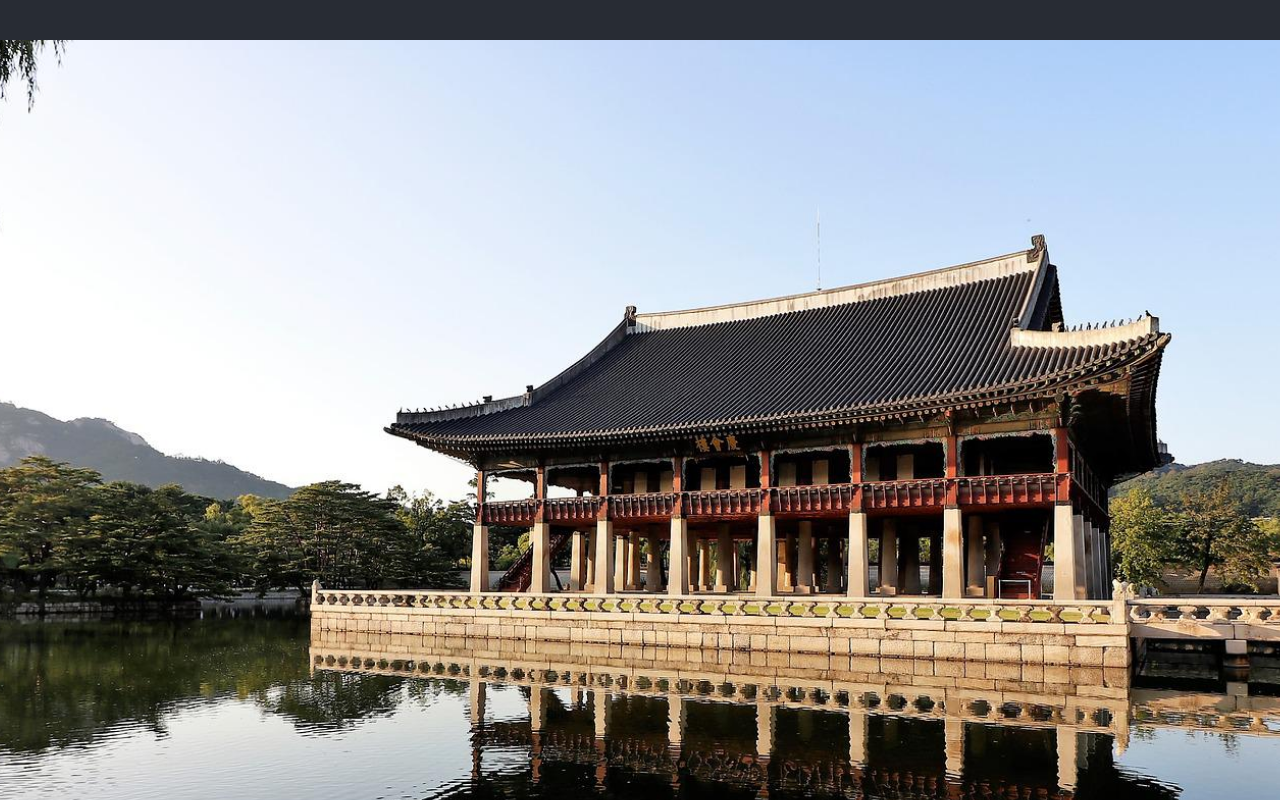
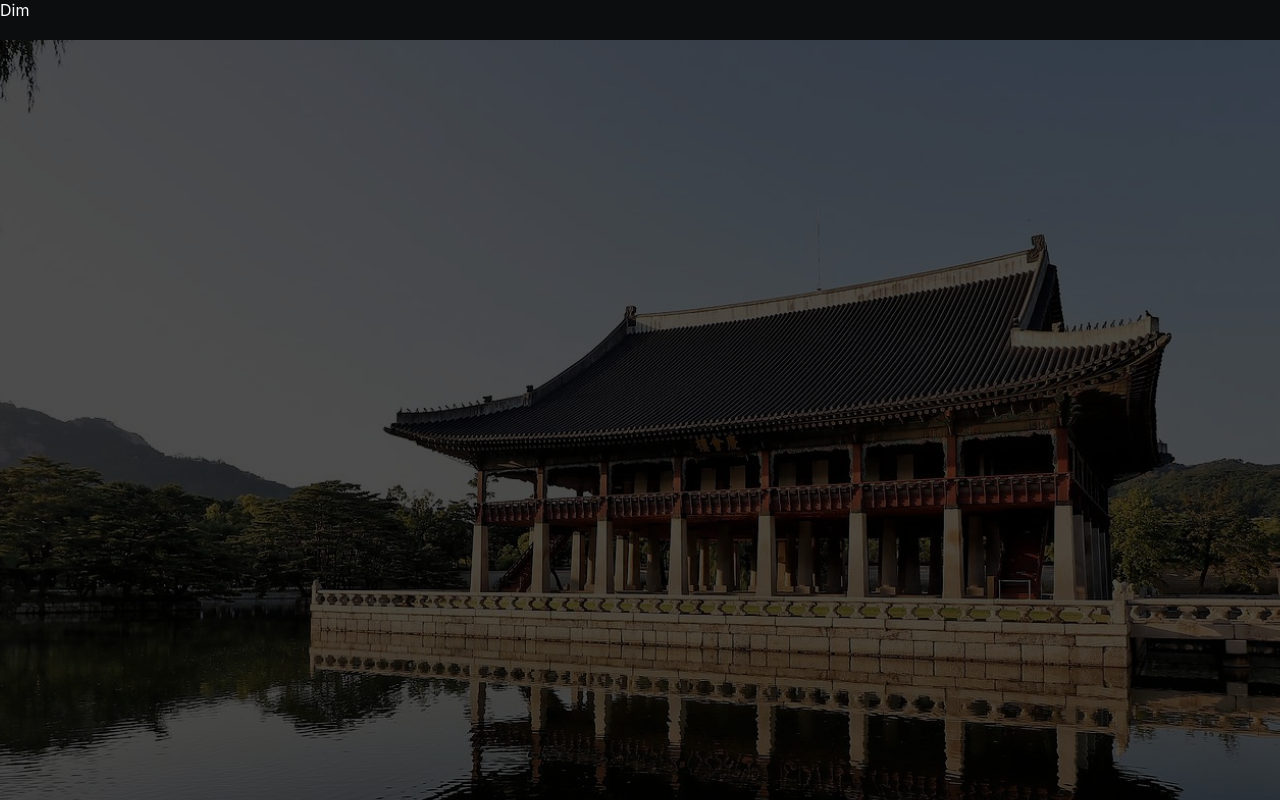
Before and after one commit to KNUTKnutu/Knutu, a React (Vite) app in the folder frontend/: page / in a window 1280 px wide. Shown: the top 800 px of the page. Built offline with nearby package versions, Linux system fonts and the light colour scheme.

Commit message:
Knutu-17 Dim Conponent

```diff
--- a/frontend/index.html
+++ b/frontend/index.html
@@ -1,13 +1,14 @@
 <!DOCTYPE html>
-<html lang="en">
+<html lang="ko">
   <head>
     <meta charset="UTF-8" />
     <link rel="icon" type="image/svg+xml" href="/src/favicon.svg" />
     <meta name="viewport" content="width=device-width, initial-scale=1.0" />
-    <title>Vite App</title>
+    <title>Knutu</title>
   </head>
   <body>
     <div id="root"></div>
+    <div id="portal"></div>
     <script type="module" src="/src/main.tsx"></script>
   </body>
 </html>
--- a/frontend/src/App.tsx
+++ b/frontend/src/App.tsx
@@ -1,24 +1,26 @@
-import { useState } from 'react'
-import logo from './logo.svg'
-import './App.css'
-import IntroScene from "/src/Scenes/IntroScene/IntroScene";
-import LobbyScene from "/src/Scenes/LobbyScene/LobbyScene";
-import GameScene from "/src/Scenes/GameScene/GameScene";
+import { useState } from "react";
+import logo from "./logo.svg";
+import "./App.css";
+import IntroScene from "./Scenes/IntroScene/IntroScene";
+import LobbyScene from "./Scenes/LobbyScene/LobbyScene";
+import GameScene from "./Scenes/GameScene/GameScene";
+import Dim from "./Components/Dim/Dim";
 
-const App : React.FC = () => {
+const App: React.FC = () => {
   return (
+    <>
       <div className="App">
-      <header>
-      </header>
+        <header></header>
         <main>
           <IntroScene />
           <LobbyScene />
           <GameScene />
         </main>
-      <footer>
-      </footer>
+        <footer></footer>
       </div>
-  )
-}
+      <Dim></Dim>
+    </>
+  );
+};
 
 export default App;
--- /dev/null
+++ b/frontend/src/Components/Dim/Dim.css
@@ -0,0 +1,9 @@
+.dim {
+  position: absolute;
+  top: 0;
+  left: 0;
+  width: 100%;
+  height: 100%;
+  display: flex;
+  background-color: rgba(0, 0, 0, 0.7);
+}
--- /dev/null
+++ b/frontend/src/Components/Dim/Dim.tsx
@@ -0,0 +1,9 @@
+import { createPortal } from "react-dom";
+import "./Dim.css";
+
+const Dim = () => {
+  const portal = document.getElementById("portal");
+  return portal && createPortal(<div className="dim">Dim</div>, portal);
+};
+
+export default Dim;
--- a/frontend/src/index.css
+++ b/frontend/src/index.css
@@ -1,13 +1,28 @@
 body {
   margin: 0;
-  font-family: -apple-system, BlinkMacSystemFont, 'Segoe UI', 'Roboto', 'Oxygen',
-    'Ubuntu', 'Cantarell', 'Fira Sans', 'Droid Sans', 'Helvetica Neue',
+  font-family: -apple-system, BlinkMacSystemFont, "Segoe UI", "Roboto", "Oxygen",
+    "Ubuntu", "Cantarell", "Fira Sans", "Droid Sans", "Helvetica Neue",
     sans-serif;
   -webkit-font-smoothing: antialiased;
   -moz-osx-font-smoothing: grayscale;
 }
 
 code {
-  font-family: source-code-pro, Menlo, Monaco, Consolas, 'Courier New',
+  font-family: source-code-pro, Menlo, Monaco, Consolas, "Courier New",
     monospace;
 }
+
+* {
+  box-sizing: border-box;
+  padding: 0;
+  margin: 0;
+}
+
+#portal {
+  width: 100%;
+  height: 100%;
+  position: absolute;
+  top: 0;
+  left: 0;
+  /* display: none; */
+}
```
Also changed, not shown: 1 other file (tests, documents, lock files or other folders). Lines whose indentation alone changed are shown as unchanged.
